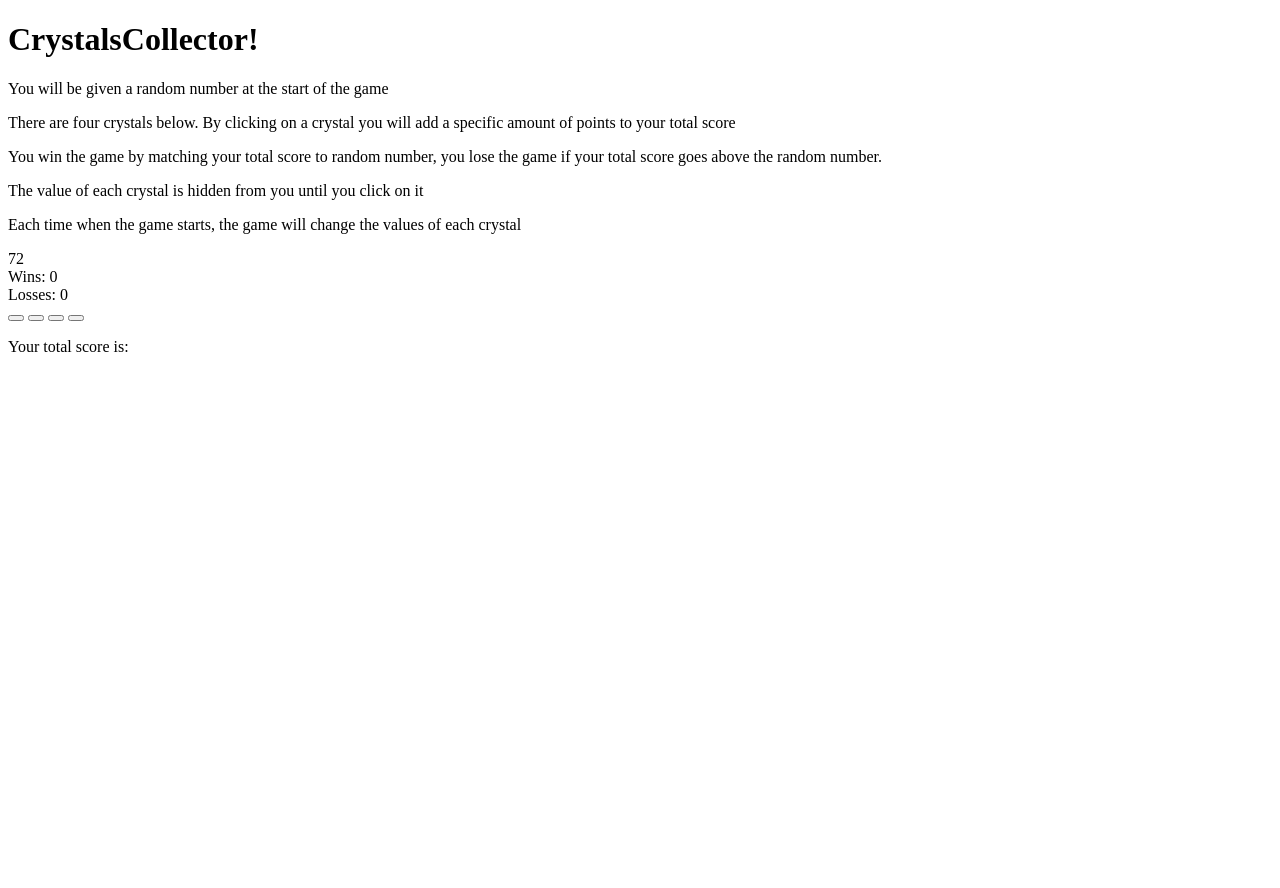
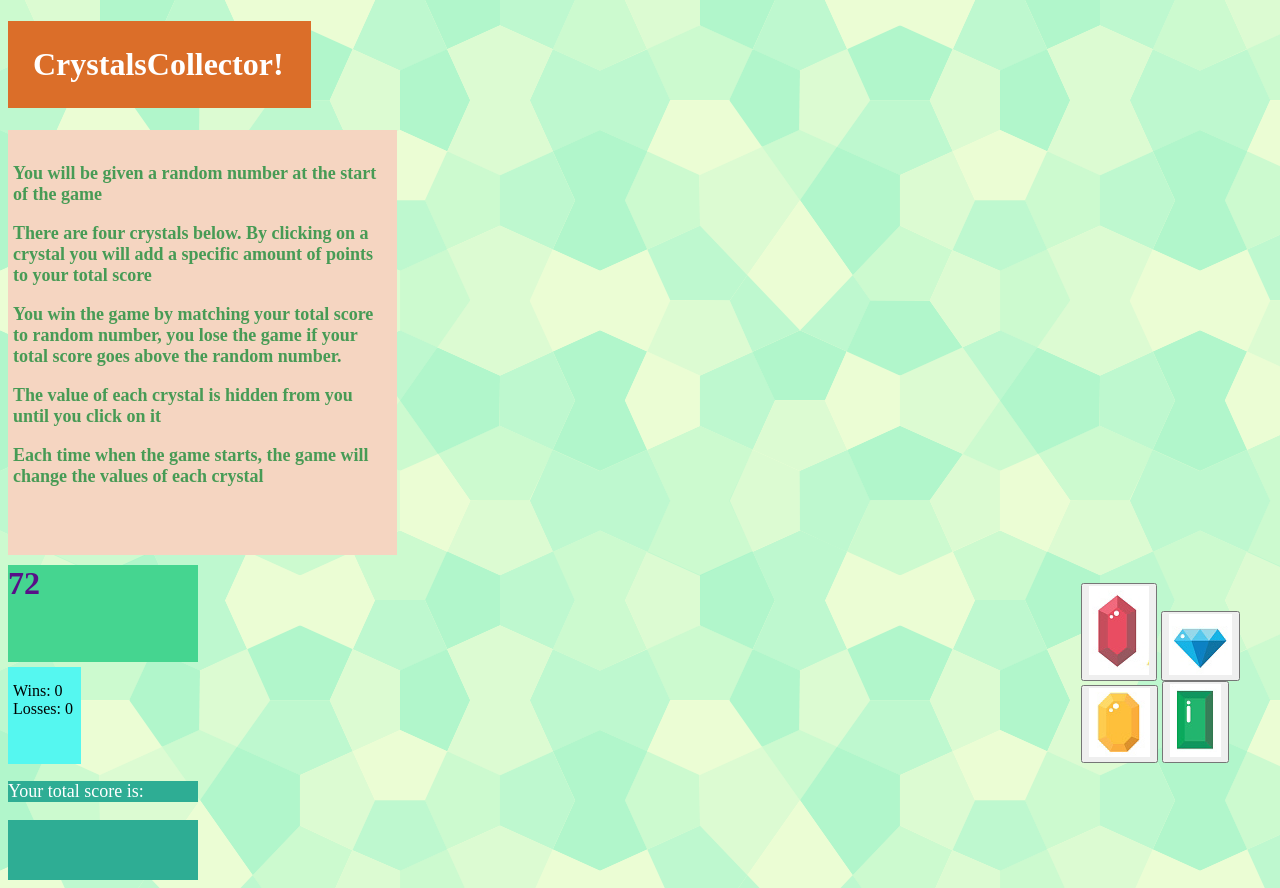
Before and after one commit to evanmorisato/unit-4-game, a plain HTML site: page index.html in a window 1280 px wide. Before the commit the page ends 800 px from the top, so only its background shows below. Drawn offline with nearby package versions, Linux system fonts and the light colour scheme.

Commit message:
complete

```diff
--- a/assets/css/style.css
+++ b/assets/css/style.css
@@ -0,0 +1,65 @@
+body {
+    background-image: url("../images/congruent_pentagon.png");
+}
+
+h1 {
+    background-color: #db6e29;
+    color: #ffffff;
+    padding: 25px;
+    width: 20%;
+}
+
+button {
+    height: auto;
+    width: auto;
+}
+
+#instructions {
+    background-color: #f5d5c1;
+    color: #479b55;
+    font-size: large;
+    font-weight: bold;
+    width: 30%;
+    padding:15px 5px 50px 5px;
+    margin-bottom: 10px;
+}
+
+#ranNum-text {
+    background-color: #45d590;
+    color: #581088;
+    width: 15%;
+    padding-bottom: 60px;
+    font-size: xx-large;
+    font-weight: bold;
+    float: left;
+    margin-right: 10px;
+    margin-bottom: 5px;
+}
+
+#win-lose {
+    background-color: #55f7f0;
+    color: black;
+    width: 5%;
+    height: 62px;
+    padding: 15px 5px 20px 5px;
+    float: left;
+    margin-right: 1000px;
+    margin-bottom: 5px;
+}
+
+#totalScoreHeader {
+    background-color: #2ead94;
+    color: #ffffff;
+    font-size: large;
+    width: 15%;
+    margin-bottom: 5px;
+}
+
+#scoreDisplay {
+    background-color: #2ead94;
+    color: #ffffff;
+    width: 15%;
+    padding-bottom: 60px;
+    font-size: xx-large;
+    font-weight: bold;
+}
--- a/assets/javascript/game.js
+++ b/assets/javascript/game.js
@@ -42,11 +42,13 @@ $(document).ready(function() {
         score = 0;
         $("#scoreDisplay").text(score);
         $("#ranNum-text").text(random)
+        console.log("__________________________")
         console.log("Random number: " + random)
         console.log("Red buttom: " + ranNum1)
         console.log("Blue button: " + ranNum2)
         console.log("Yellow button: " + ranNum3)
         console.log("Green button: " + ranNum4)
+
     }
 
 
--- a/index.html
+++ b/index.html
@@ -7,6 +7,8 @@
     <title>Crystal Collector</title>
     <script type="text/javascript" src="https://code.jquery.com/jquery-2.2.0.js"></script>
     <script type="text/javascript" src="assets/javascript/game.js"></script>
+    <link rel="stylesheet" type="text/css" href="assets/css/reset.css">
+	<link rel="stylesheet" type="text/css" href="assets/css/style.css">
 </head>
 <body>
     <h1>CrystalsCollector!</h1>
@@ -25,12 +27,13 @@
         <div id="wins-text"></div>
         <div id="losses-text"></div>
     </div>
+    <br>
 
     <div id="crystals">
-        <button id="red"></button>
-        <button id="blue"></button>
-        <button id="yellow"></button>
-        <button id="green"></button>
+        <button id="red"><img src="assets/images/red.png" alt=""></button>
+        <button id="blue"><img src="assets/images/blue.png" alt=""></button>
+        <button id="yellow"><img src="assets/images/yellow.png" alt=""></button>
+        <button id="green"><img src="assets/images/green.png" alt=""></button>
     </div>
 
     <div id="totalScoreHeader">
```
Also changed, not shown: assets/images/blue.png (added), assets/images/congruent_pentagon.png (added), assets/images/green.png (added), assets/images/red.png (added), assets/images/yellow.png (added).
